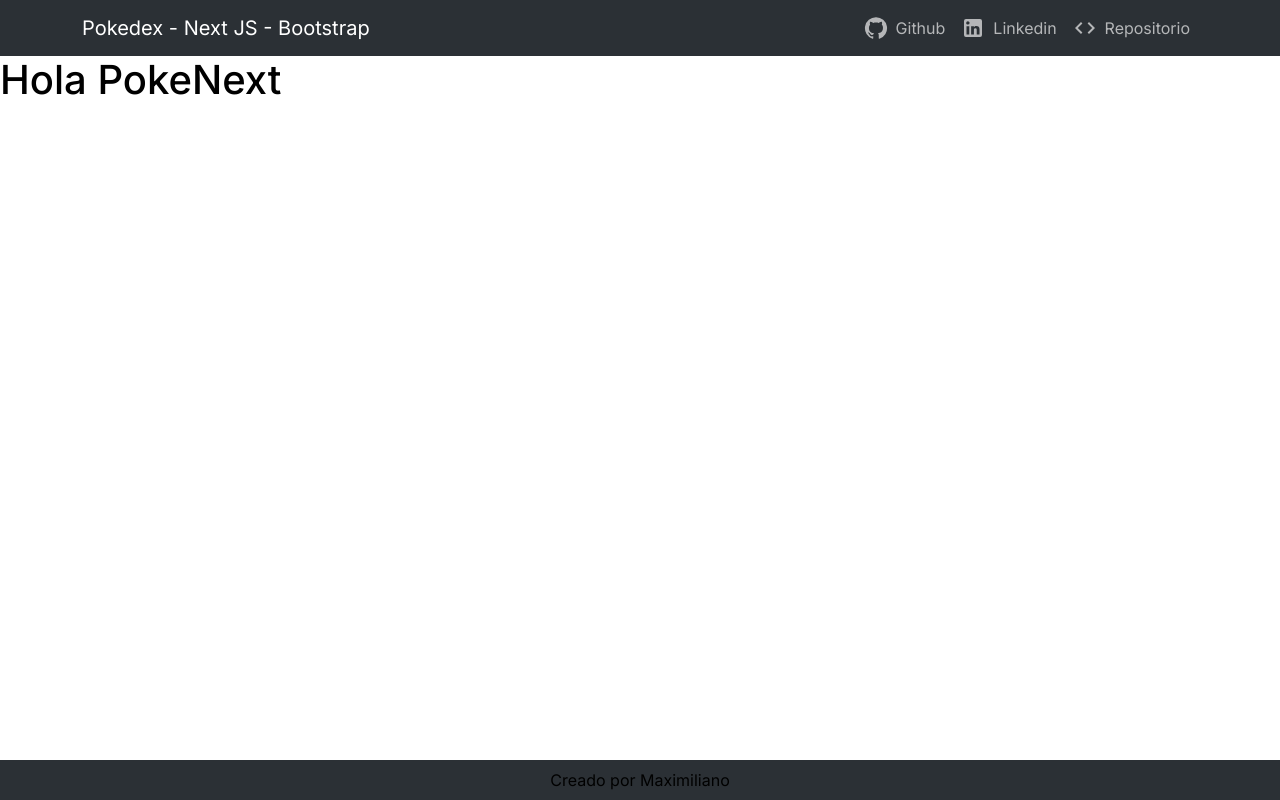
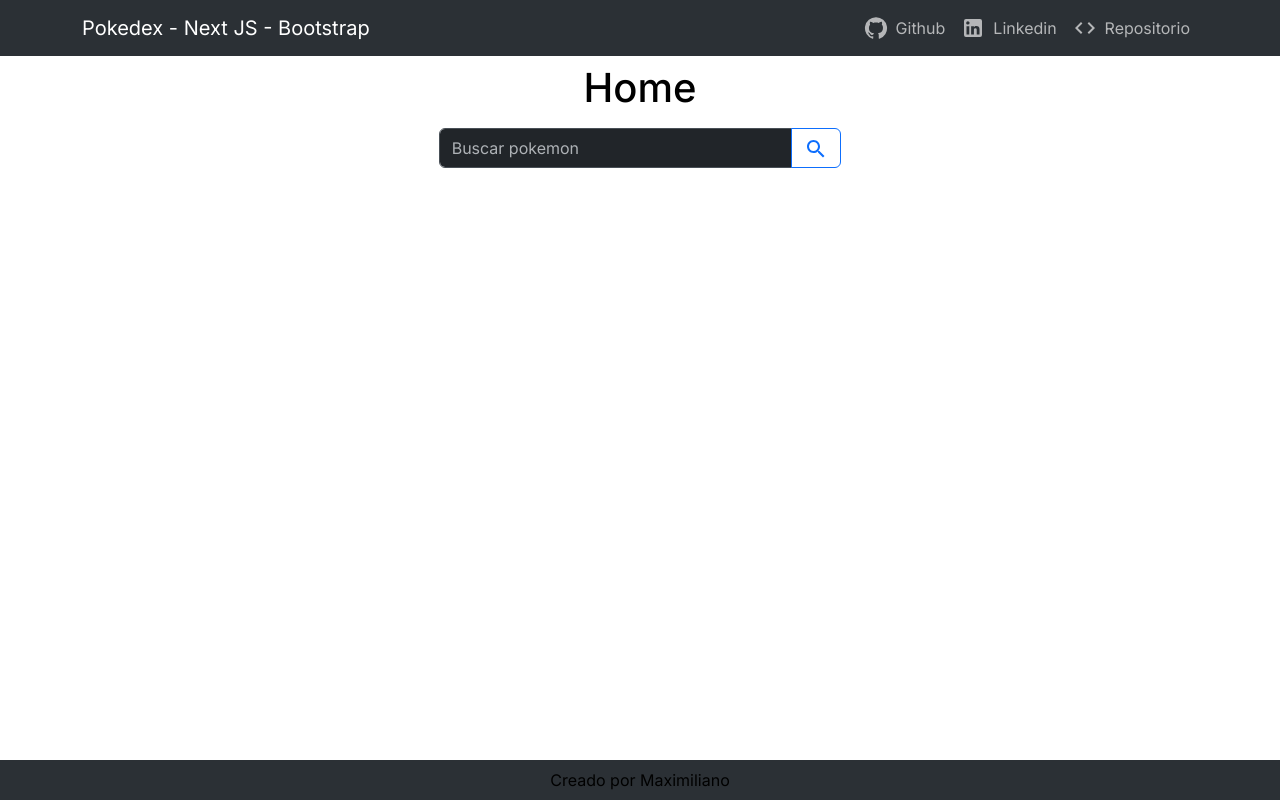
Before and after one commit to Maxi-rpc/app_pokedex_nextjs, a Next.js app: page / in a window 1280 px wide. Built offline with nearby package versions, Linux system fonts and the light colour scheme.

Commit message:
add searchbar components

```diff
--- a/src/app/page.jsx
+++ b/src/app/page.jsx
@@ -1,12 +1,41 @@
+"use client";
+import { useEffect, useState } from "react";
 // imports
-import { HeaderComponents } from "@/components";
+import { ContainerComponents, FormSearch, Loader } from "@/components";
+// bootstrap
+import { Row } from "react-bootstrap";
 // page Home
 export default function Home() {
+	const [search, setSearch] = useState("");
+	const [listPokemonName, setListPokemonName] = useState([]);
+
+	const handleSearch = (value) => {
+		setSearch(value);
+		console.log(search);
+	};
+
+	if (!listPokemonName) {
+		return (
+			<>
+				<ContainerComponents>
+					<Loader />
+				</ContainerComponents>
+			</>
+		);
+	}
+
 	return (
 		<>
-			<main>
-				<h1>Hola PokeNext</h1>
-			</main>
+			<ContainerComponents>
+				<main>
+					<Row className="text-center my-2">
+						<h1>Home</h1>
+					</Row>
+					<Row className="justify-content-center">
+						<FormSearch handleChange={handleSearch} />
+					</Row>
+				</main>
+			</ContainerComponents>
 		</>
 	);
 }
--- /dev/null
+++ b/src/components/forms/FormSearch.jsx
@@ -0,0 +1,26 @@
+// imports
+// material icon
+import SearchIcon from "@mui/icons-material/Search";
+// bootstrap
+import { Row, Col, Button, Form, InputGroup } from "react-bootstrap";
+// components form search
+export const FormSearch = ({ handleChange }) => {
+	return (
+		<>
+			<Col md="4">
+				<InputGroup className="mb-3">
+					<Form.Control
+						placeholder="Buscar pokemon"
+						aria-label="Buscar pokemon"
+						aria-describedby="basic-addon2"
+						id="searchPokemon"
+						onChange={(e) => handleChange(e.target.value)}
+					/>
+					<Button variant="outline-primary" id="btn-addon2">
+						<SearchIcon />
+					</Button>
+				</InputGroup>
+			</Col>
+		</>
+	);
+};
--- /dev/null
+++ b/src/components/forms/index.js
@@ -0,0 +1 @@
+export { FormSearch } from "./FormSearch";
--- a/src/components/index.js
+++ b/src/components/index.js
@@ -1 +1,7 @@
-export { HeaderComponents, FooterComponents } from "./layout";
+export {
+	HeaderComponents,
+	FooterComponents,
+	ContainerComponents,
+} from "./layout";
+export { FormSearch } from "./forms";
+export { Loader } from "./loaders";
--- /dev/null
+++ b/src/components/layout/ContainerComponents.jsx
@@ -0,0 +1,11 @@
+// imports
+// bootstrap
+import { Container } from "react-bootstrap";
+// Component container
+export const ContainerComponents = ({ children }) => {
+	return (
+		<>
+			<Container fluid>{children}</Container>
+		</>
+	);
+};
--- a/src/components/layout/index.js
+++ b/src/components/layout/index.js
@@ -1,2 +1,3 @@
 export { HeaderComponents } from "./HeaderComponents";
 export { FooterComponents } from "./FooterComponents";
+export { ContainerComponents } from "./ContainerComponents";
--- /dev/null
+++ b/src/components/loaders/Loader.jsx
@@ -0,0 +1,22 @@
+// imports
+// bootstrap
+import { Col, Row, Container, Spinner } from "react-bootstrap";
+// components loader
+export const Loader = () => {
+	return (
+		<>
+			<Row
+				style={{ minHeight: 600 }}
+				className="justify-content-center text-center align-content-center"
+			>
+				<Col md="12">
+					<Spinner
+						style={{ width: "10rem", height: "10rem" }}
+						animation="border"
+						variant="primary"
+					></Spinner>
+				</Col>
+			</Row>
+		</>
+	);
+};
--- /dev/null
+++ b/src/components/loaders/index.js
@@ -0,0 +1 @@
+export { Loader } from "./Loader";
```
